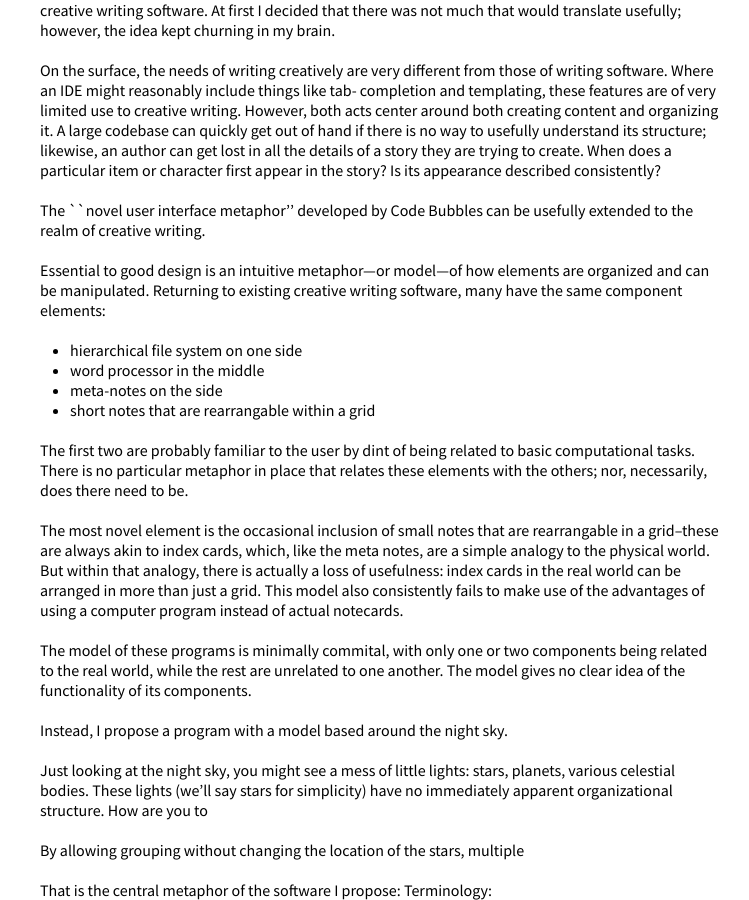
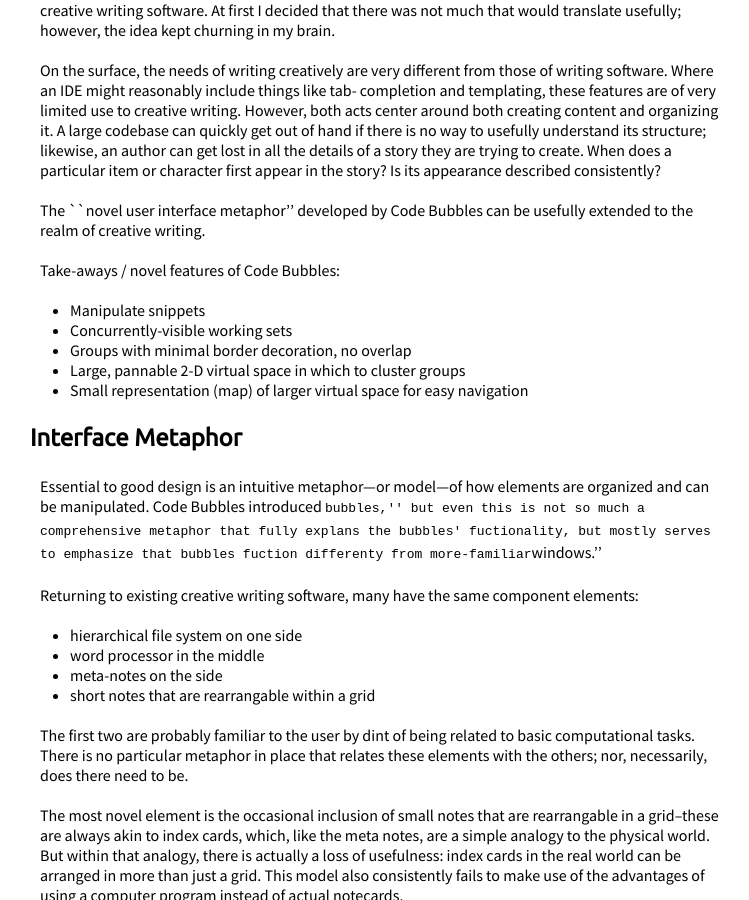
Before and after one commit to konahart/konahart.github.io, a Jekyll site: the page built from constellations/index.md, in a window 1280 px wide and 900 px high, scrolled down 823 px. Shown: the whole window, without its empty margins (260-1009 px from the left). Built offline with Jekyll 4.4.1, drawn with Linux system fonts in a browser that asks for light colours.

Commit message:
More on constellations.

```diff
--- a/constellations/index.md
+++ b/constellations/index.md
@@ -54,9 +54,24 @@ first appear in the story? Is its appearance described consistently?
 The ``novel user interface metaphor'' developed by Code Bubbles can be usefully
 extended to the realm of creative writing.
 
+Take-aways / novel features of Code Bubbles:
+
+* Manipulate snippets
+* Concurrently-visible working sets
+* Groups with minimal border decoration, no overlap
+* Large, pannable 2-D virtual space in which to cluster groups
+* Small representation (map) of larger virtual space for easy navigation
+
+### Interface Metaphor
+
 Essential to good design is an intuitive metaphor---or model---of how
-elements are organized and can be manipulated. Returning to existing creative
-writing software, many have the same component elements:
+elements are organized and can be manipulated. Code Bubbles introduced
+``bubbles,'' but even this is not so much a comprehensive metaphor that fully
+explans the bubbles' fuctionality, but mostly serves to emphasize that bubbles
+fuction differenty from more-familiar ``windows.''
+
+Returning to existing creative writing software, many have the same component
+elements:
 
 * hierarchical file system on one side
 * word processor in the middle
```
